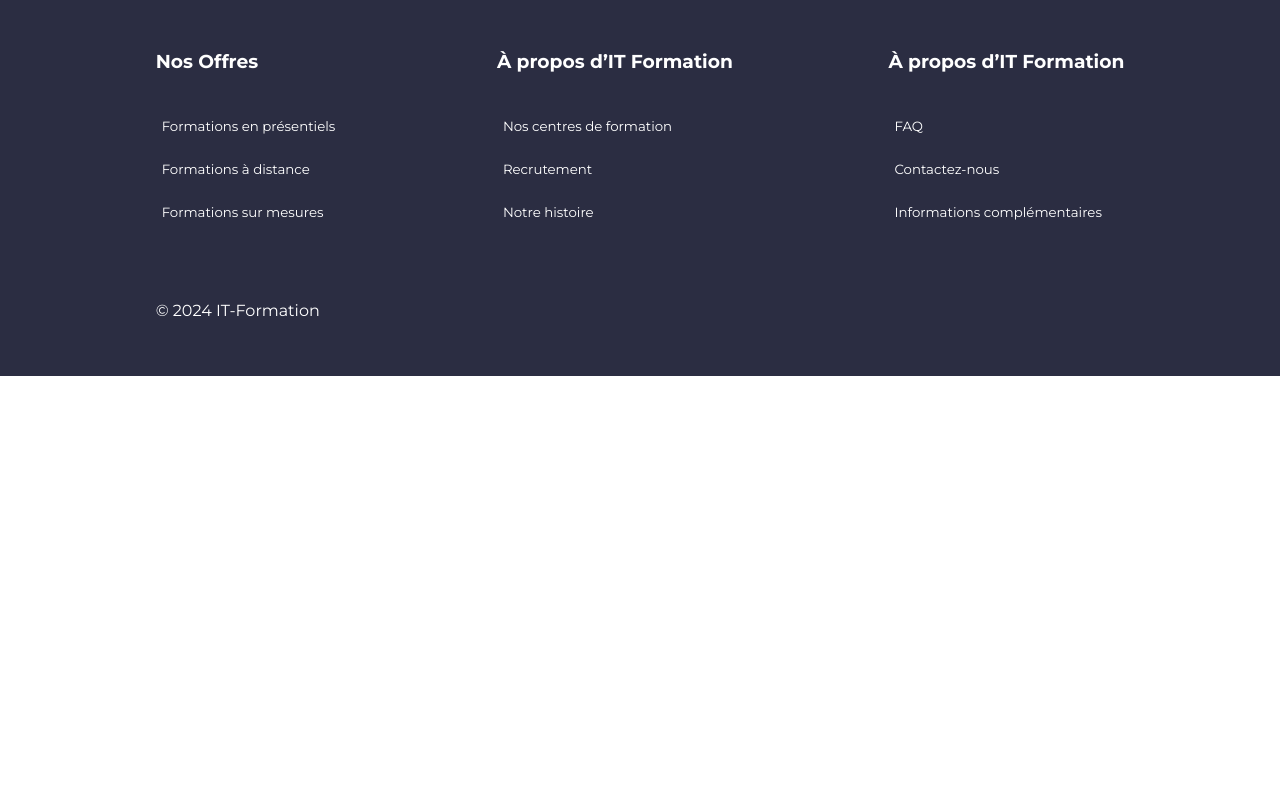
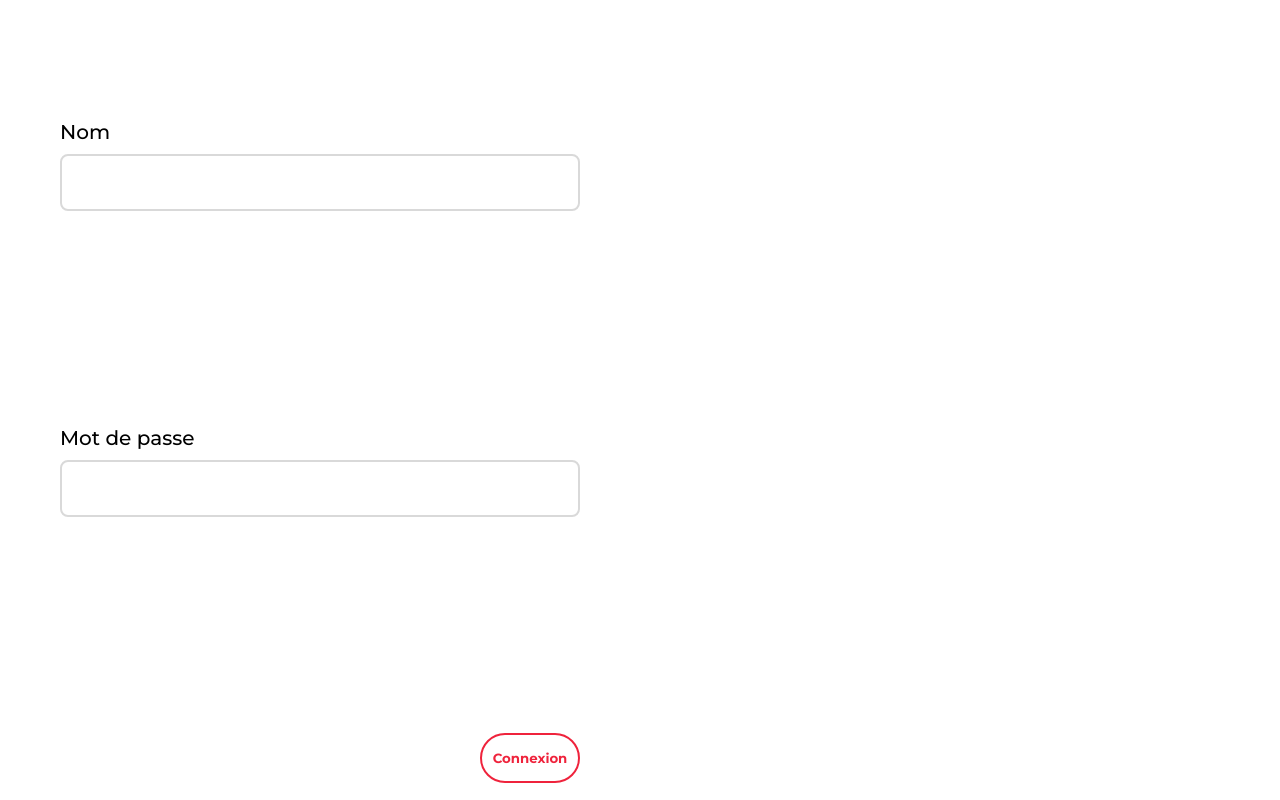
Before and after one commit to BastienCay/Front_IT_Formation, an Angular app in the folder IT_Formation/: page /connection in a window 1280 px wide. Shown: the part 220-1020 px from the top of the page. Before the commit the page ends 800 px from the top, so only its background shows below. Built offline with nearby package versions, Linux system fonts and the light colour scheme.

Commit message:
formulaire html de la page connection avec mdp visible

```diff
--- a/IT_Formation/src/app/pages/page-connection/formulaire-connection/formulaire-connection.component.css
+++ b/IT_Formation/src/app/pages/page-connection/formulaire-connection/formulaire-connection.component.css
@@ -0,0 +1,139 @@
+#banniere{
+    background-image: url("../../../assets/background/baniere-it-formation-01.jpg");
+    width: 100vw;
+    height: 360px;
+}
+
+section{
+    display: flex;
+    align-items: center;
+    justify-content: center;
+}
+
+section p{
+    position: absolute;
+    font-family: "Montserrat";
+    color: white;
+    text-align: center;
+    text-shadow: 3px 4px 6px rgba(0, 0, 0, 0.70);
+    font-size: 65px;
+    font-weight: 600;
+    line-height: normal;
+    text-transform: uppercase;
+}
+
+.assombrir{
+    position: absolute;
+    background-color: rgba(43, 45, 66, 0.65);
+    width: 100%;
+    height: 360px;
+}
+
+span{
+    color: #EF233C;
+    font-style: normal;
+    font-weight: 600;
+    line-height: normal;
+}
+
+#formulaire{
+    grid-row-start:3;
+    grid-column-start: 5;
+    grid-column-end: 9;
+    width: 640px;
+    height: 878px;
+    padding-top: 42px;
+    padding-bottom: 25px;
+    background-color: white;
+    border-radius: 24px;
+    display: flex;
+    justify-content: center;
+}
+
+#formulaire form{
+    display: flex;
+    flex-direction: column;
+    justify-content: space-around;
+    width: 520px;
+}
+
+form div{
+    display: flex;
+    flex-direction: column;
+}
+
+.input-group input{
+    height: 51px;
+    border-radius: 8px;
+    border: 2px solid #D9D9D9;
+    font-size: 20px;
+    padding-left: 20px;
+    padding-right: 20px;
+}
+
+.input-group label{
+    font-size: 20px;
+    margin-bottom: 10px;
+    font-style: normal;
+    font-weight: 500;
+    line-height: normal;
+}
+
+.input-group input:hover{
+    border: 2px solid #EF233C;
+}
+
+button{
+    align-self: flex-end;
+    width: 100px;
+    height: 50px;
+    border-radius: 30px;
+    border: 2px solid #EF233C;
+    display: flex;
+    align-items: center;
+    justify-content: center;
+
+    background-color: #ffffff;
+    color: #EF233C;
+    font-weight: bold;
+}
+
+button:hover{
+    background-color: #EF233C;
+    color: white;
+    cursor: pointer;
+}
+
+#zone_textarea{
+    display: flex;
+    flex-direction: column;
+}
+
+#zone_textarea label{
+    margin-bottom: 10px;
+    font-size: 20px;
+    font-style: normal;
+    font-weight: 500;
+    line-height: normal;
+}
+
+#zone_textarea textarea{
+    resize: none;
+    height: 200px;
+    padding: 5px;
+    border-radius: 8px;
+    border: 2px solid #D9D9D9;
+    color: black;
+    font-style: normal;
+    font-weight: 600;
+    line-height: normal;
+    font-family: "Montserrat";
+}
+
+#zone_textarea textarea:hover{
+    border: 2px solid #EF233C;
+}
+
+.cta{
+    display: flex;
+}
--- a/IT_Formation/src/app/pages/page-connection/formulaire-connection/formulaire-connection.component.html
+++ b/IT_Formation/src/app/pages/page-connection/formulaire-connection/formulaire-connection.component.html
@@ -1 +1,29 @@
-<p>formulaire-connection works!</p>
+<div id="zone_formulaire">
+    <p>Pour vous connecter,<br>
+        veuillez remplir le formulaire ci-dessous.</p>
+<div id="formulaire">
+    <form [formGroup]="connection" (ngSubmit)="onSubmit()">
+        <!-- Désignation -->
+        <div class="input-group">
+            <label class="label" for="identifiant"> Nom </label>
+            <input class="input" required type="text" formControlName="identifiant" id="identifiant"/>
+            <!-- Si submitted est true et le champ désignation est INVALIDE -->
+            @if(submitted && !form['identifiant'].valid){
+                <span>* identifiant Invalide</span>
+            }
+        </div>
+
+        <div class="input-group">
+            <label class="label" for="motDePasse"> Mot de passe </label>
+            <input class="input" required type="text" formControlName="motDePasse" id="motDePasse"/>
+            @if(submitted && !form['motDePasse'].valid){
+                <span>* Mot de passe Invalide</span>
+            }
+        </div>
+
+        <!-- Button -->
+        <button type="submit">Connexion</button>
+
+    </form>
+</div>
+</div>
--- a/IT_Formation/src/app/pages/page-connection/formulaire-connection/formulaire-connection.component.ts
+++ b/IT_Formation/src/app/pages/page-connection/formulaire-connection/formulaire-connection.component.ts
@@ -16,4 +16,28 @@ export class FormulaireConnectionComponent {
   });
   constructor(private formBuilder: FormBuilder){}
 
+  submitted: boolean = false;
+
+  connectionUtilisateurs: any[] = [];
+
+  addDemande(){
+    this.connectionUtilisateurs.push(this.connection.value);
+    this.submitted = false;
+    console.log(this.connection.value)
+    this.connection.reset();
+  }
+
+  onSubmit(): boolean{
+    this.submitted = true;
+    if(this.connection.invalid){
+      return false;
+    }else{
+      this.addDemande();
+      return true;
+    }
+  }
+
+  get form(){
+    return this.connection.controls;
+  }
 }
```
